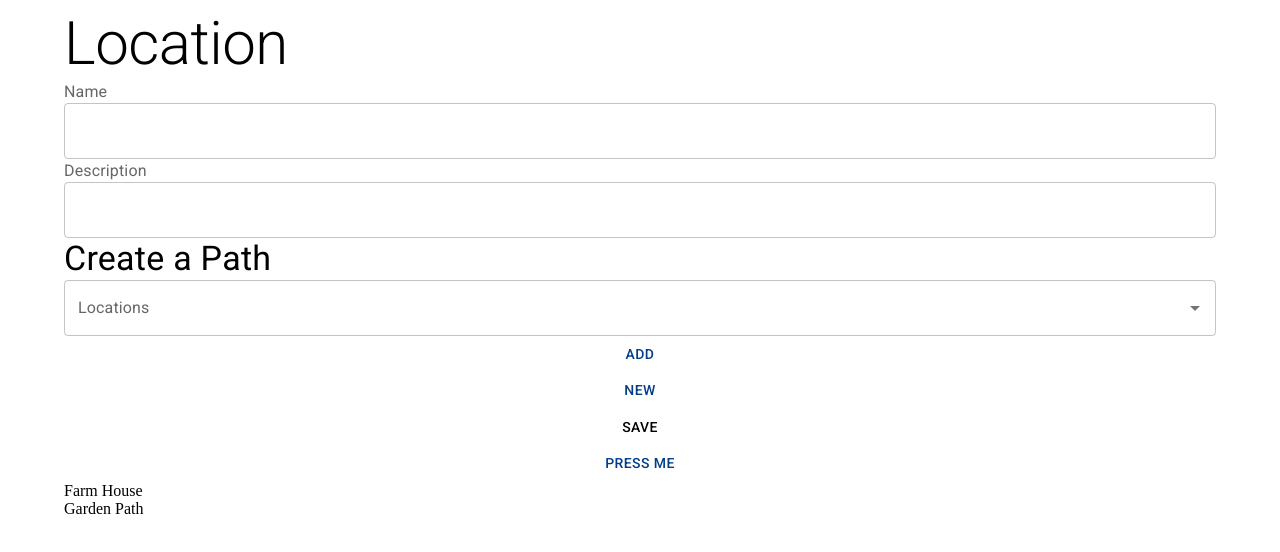
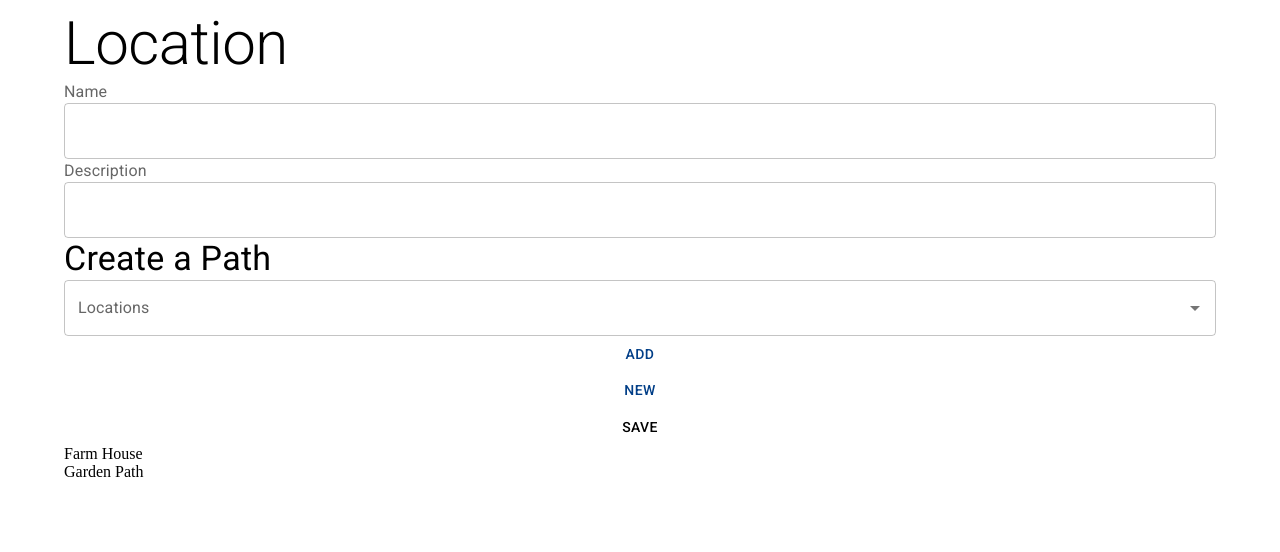
Before and after one commit to guy-jerome/Build-Your-Own-Adventure, a React (Vite) app: page / in a window 1280 px wide. Shown: the top 552 px of the page. Built offline with nearby package versions, Linux system fonts and the light colour scheme.

Commit message:
Updated  a function

```diff
--- a/src/Locations.jsx
+++ b/src/Locations.jsx
@@ -3,7 +3,6 @@ import Location from "./Location.jsx"
 export default function Locations({locations}){
   return(
     <>
-      <Button>Press ME</Button>
       {
         locations.map((location)=>(
           <Location location = {location}/>
```
